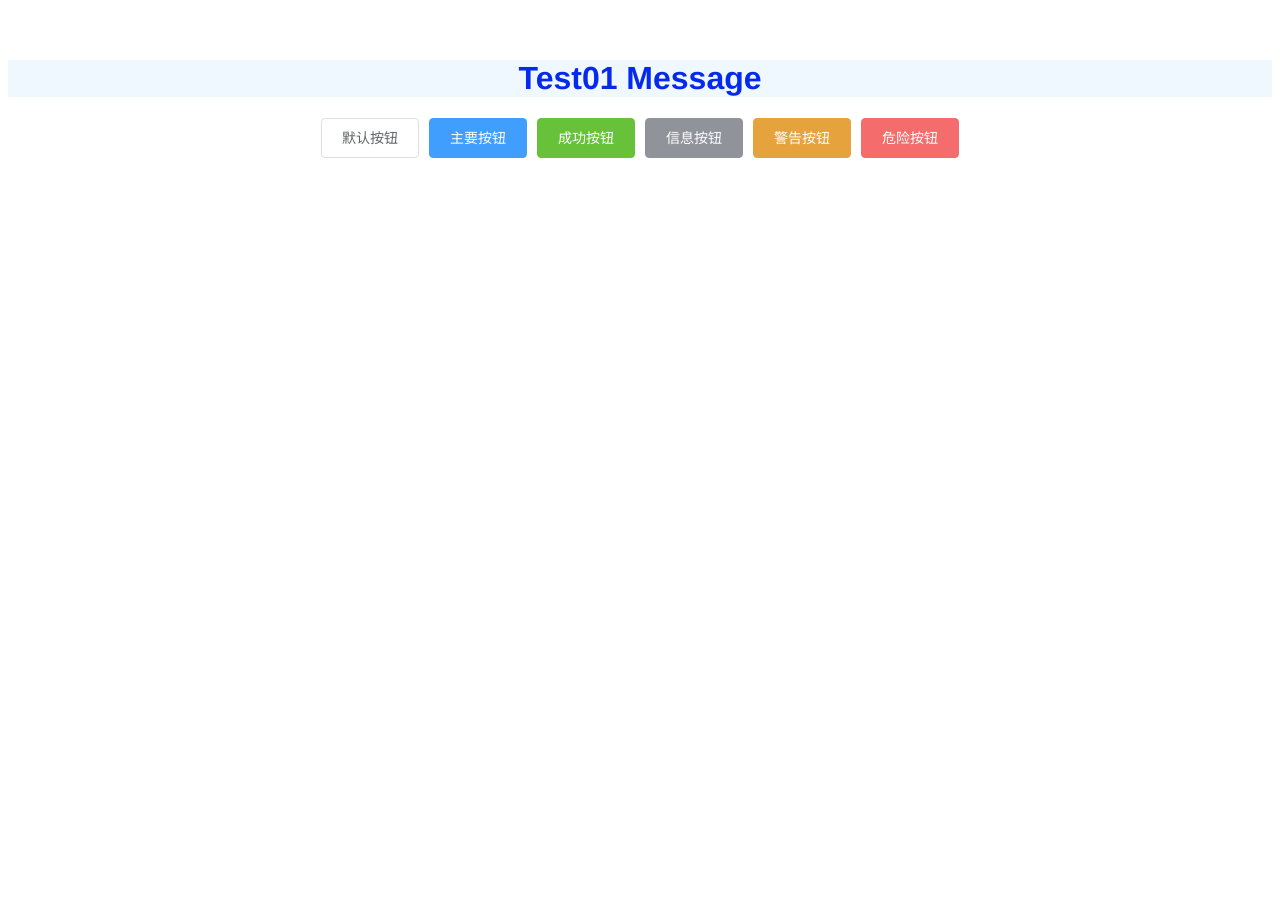
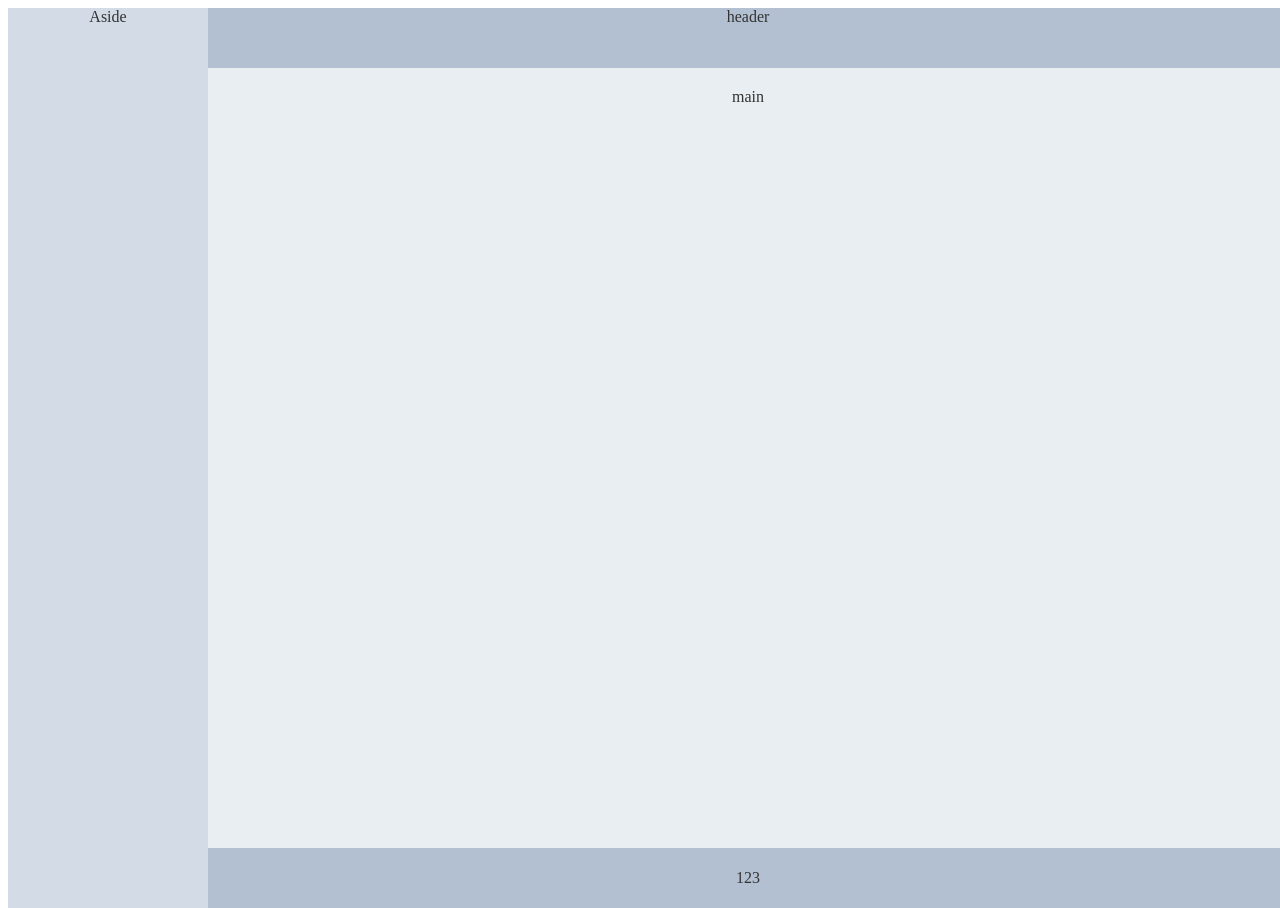
Before and after one commit to AkiLeung/VueDemo, a Vue app in the folder test02/: page /#/ in a window 1280 px wide. Before the commit the page ends 800 px from the top, so only its background shows below. Built offline with nearby package versions, Linux system fonts and the light colour scheme.

Commit message:
update 20200930

```diff
--- a/test02/src/App.vue
+++ b/test02/src/App.vue
@@ -1,32 +1,22 @@
 <template>
   <div id="app">
     <router-view />
-    <div>
-      <el-row>
-        <el-button>默认按钮</el-button>
-        <el-button type="primary">主要按钮</el-button>
-        <el-button type="success">成功按钮</el-button>
-        <el-button type="info">信息按钮</el-button>
-        <el-button type="warning">警告按钮</el-button>
-        <el-button type="danger">危险按钮</el-button>
-      </el-row>
-    </div>
   </div>
 </template>
 
 <script>
 export default {
-  name: 'App'
+  name: 'App',
+  methods: {
+
+  }
 }
 </script>
 
 <style>
 #app {
-  font-family: "Avenir", Helvetica, Arial, sans-serif;
-  -webkit-font-smoothing: antialiased;
-  -moz-osx-font-smoothing: grayscale;
-  text-align: center;
-  color: #0629ee;
-  margin-top: 60px;
+    position: absolute;
+    width: 100%;
+    height: 100%;
 }
 </style>
--- /dev/null
+++ b/test02/src/components/Footer.vue
@@ -0,0 +1,22 @@
+<template>
+  <div>
+        <el-row>
+            <el-button icon="el-icon-search" circle></el-button>
+            <el-button type="primary" icon="el-icon-edit" circle></el-button>
+            <el-button type="success" icon="el-icon-check" circle></el-button>
+            <el-button type="info" icon="el-icon-message" circle></el-button>
+            <el-button type="warning" icon="el-icon-star-off" circle></el-button>
+            <el-button type="danger" icon="el-icon-delete" circle></el-button>
+        </el-row>
+  </div>
+</template>
+
+<script>
+export default {
+  name: 'Footer'
+}
+</script>
+
+<!-- Add "scoped" attribute to limit CSS to this component only -->
+<style scoped>
+</style>
--- /dev/null
+++ b/test02/src/components/Header.vue
@@ -0,0 +1,18 @@
+<template>
+  <div>
+        <el-row>
+            <el-button type="warning" icon="el-icon-star-off" circle></el-button>
+            <el-button type="danger" icon="el-icon-delete" circle></el-button>
+        </el-row>
+  </div>
+</template>
+
+<script>
+export default {
+  name: 'Header'
+}
+</script>
+
+<!-- Add "scoped" attribute to limit CSS to this component only -->
+<style scoped>
+</style>
--- /dev/null
+++ b/test02/src/components/Home.vue
@@ -0,0 +1,50 @@
+<template>
+  <div>
+    <el-container style="height: 900px">
+      <el-aside width="200px">Aside</el-aside>
+      <el-container>
+        <el-header> header </el-header>
+        <el-main> main </el-main>
+        <el-footer>
+          123
+        </el-footer>
+      </el-container>
+    </el-container>
+  </div>
+</template>
+
+<script>
+export default {
+  name: 'Home',
+  data () {}
+}
+</script>
+<!-- Add "scoped" attribute to limit CSS to this component only -->
+<style scoped>
+.el-header {
+  background-color: #b3c0d1;
+  color: #333;
+  text-align: center;
+}
+
+.el-aside {
+  background-color: #d3dce6;
+  color: #333;
+  text-align: center;
+}
+
+.el-main {
+  background-color: #e9eef3;
+  color: #333;
+  text-align: center;
+  margin: 0 0 0 0;
+}
+
+.el-footer {
+  background-color: #b3c0d1;
+  color: #333;
+  text-align: center;
+  vertical-align: center;
+  line-height: 60px;
+}
+</style>
--- a/test02/src/main.js
+++ b/test02/src/main.js
@@ -3,8 +3,11 @@
 import Vue from 'vue'
 import App from './App'
 import router from './router'
+import ElementUI from 'element-ui' // 饿了么UI
+import 'element-ui/lib/theme-chalk/index.css' // 饿了么UI
 
 Vue.config.productionTip = false
+Vue.use(ElementUI) // 饿了么UI
 
 /* eslint-disable no-new */
 new Vue({
--- a/test02/src/router/index.js
+++ b/test02/src/router/index.js
@@ -1,16 +1,27 @@
 import Vue from 'vue'
 import Router from 'vue-router'
-import Test01 from '@/components/Test01'
-import ElementUi from 'element-ui'
-import 'element-ui/lib/theme-chalk/index.css'
+import Home from '@/components/Home'
+import Header from '@/components/Header'
+import Footer from '@/components/Footer'
 
-Vue.use(ElementUi)
 Vue.use(Router)
 
 export default new Router({
   routes: [{
     path: '/',
-    name: 'Test01',
-    component: Test01
+    name: '主页',
+    component: Home,
+    iconCls: 'el-icon-platform-element'
+  },
+  {
+    path: '/Header',
+    name: 'Header',
+    component: Header,
+    iconCls: 'el-icon-platform-element'
+  }, {
+    path: '/Footer',
+    name: 'Footer',
+    component: Footer,
+    iconCls: 'el-icon-platform-element'
   }]
 })
```
